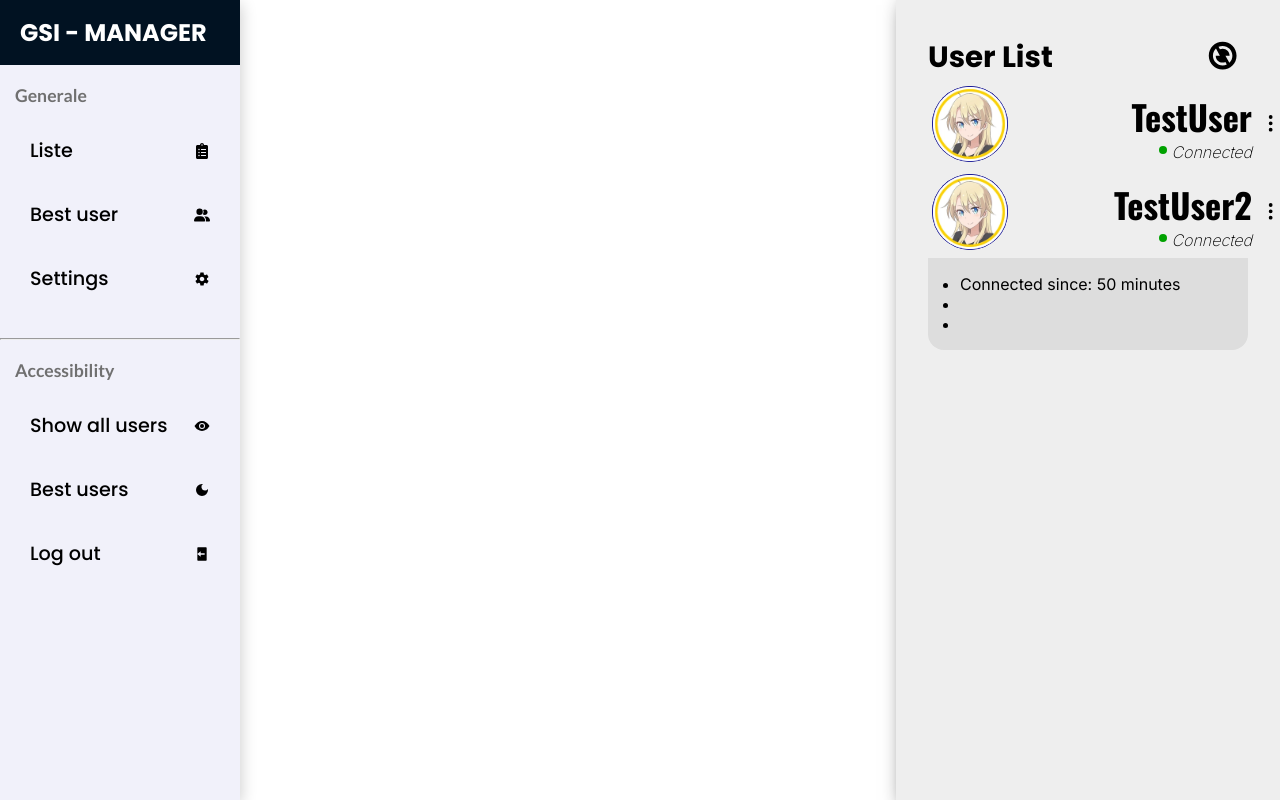
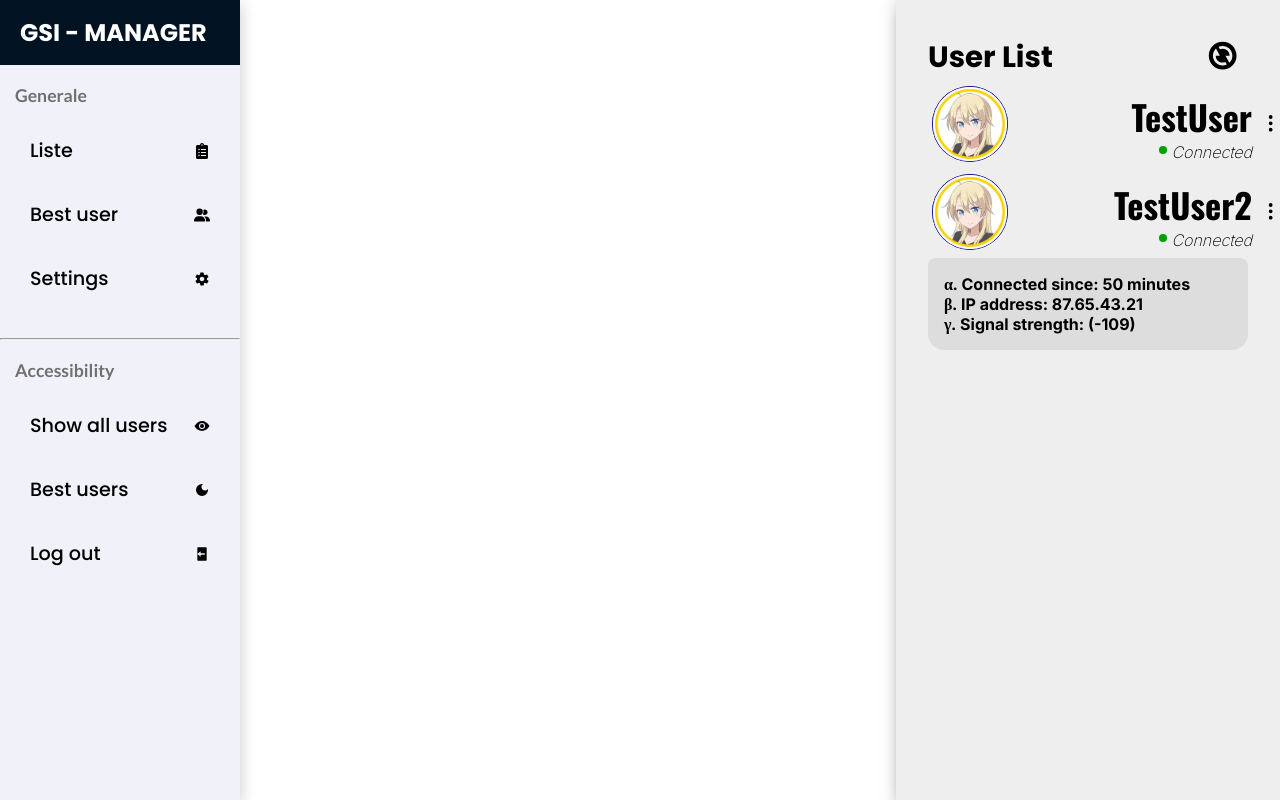
Before and after one commit to Orkose04/GSI, a React (Vite) app in the folder GSI/: page / in a window 1280 px wide. Both pictures are taken after a click on the button 1270 px from the left and 214 px from the top of the page. Built offline with nearby package versions, Linux system fonts and the light colour scheme.

Commit message:
Added more infos

```diff
--- a/GSI/src/composants/listUser.jsx
+++ b/GSI/src/composants/listUser.jsx
@@ -6,7 +6,7 @@ import Img from "/img/user1.png";
 const ListUser = () => {
   const [userActif, setUserActif] = useState([]);
   const handleRefresh = () => {
-    fetch("http://10.42.0.1:53/gsi/users/")
+    fetch("http://192.168.88.27:5000/gsi/users/")
       .then((res) => {
         return res.json();
       })
@@ -32,12 +32,16 @@ const ListUser = () => {
         key={2}
         img={Img}
         connectedTime={"5 seconds"}
+        IP={"12.34.56.78"}
+        Signal={-61}
       />
       <List
         username={"TestUser2"}
         key={2}
         img={Img}
         connectedTime={"50 minutes"}
+        IP={"87.65.43.21"}
+        Signal={-109}
       />
       {userActif.map((user) => (
         <>
--- a/GSI/src/listUser/list.css
+++ b/GSI/src/listUser/list.css
@@ -120,9 +120,9 @@
 
 .details {
   background-color: #ddd;
-  padding: 1rem 2rem;
+  padding: 1rem;
   font-family: "Oswald";
-  border-radius: 0 0 1rem 1rem;
+  border-radius: 0.5rem 0.5rem 1rem 1rem;
   animation: showMore 1s;
 }
 
@@ -136,3 +136,8 @@
     transform-origin: 60% 0;
   }
 }
+
+.details li {
+  list-style: inside lower-greek;
+  font-weight: 700;
+}
--- a/GSI/src/listUser/list.jsx
+++ b/GSI/src/listUser/list.jsx
@@ -3,7 +3,7 @@ import { GoDotFill } from "react-icons/go";
 import { BsThreeDotsVertical } from "react-icons/bs";
 import "./list.css";
 
-export const List = ({ username, img, connectedTime }) => {
+export const List = ({ username, img, connectedTime, IP, Signal }) => {
   const [showDetails, setShowDetails] = useState(false);
 
   const showMore = useCallback(() => {
@@ -38,8 +38,8 @@ export const List = ({ username, img, connectedTime }) => {
           {/* Add the additional information you want to display here */}
           <ul>
             <li>Connected since: {connectedTime}</li>
-            <li></li>
-            <li></li>
+            <li>IP address: {IP}</li>
+            <li>Signal strength: ({Signal})</li>
           </ul>
         </div>
       )}
```
